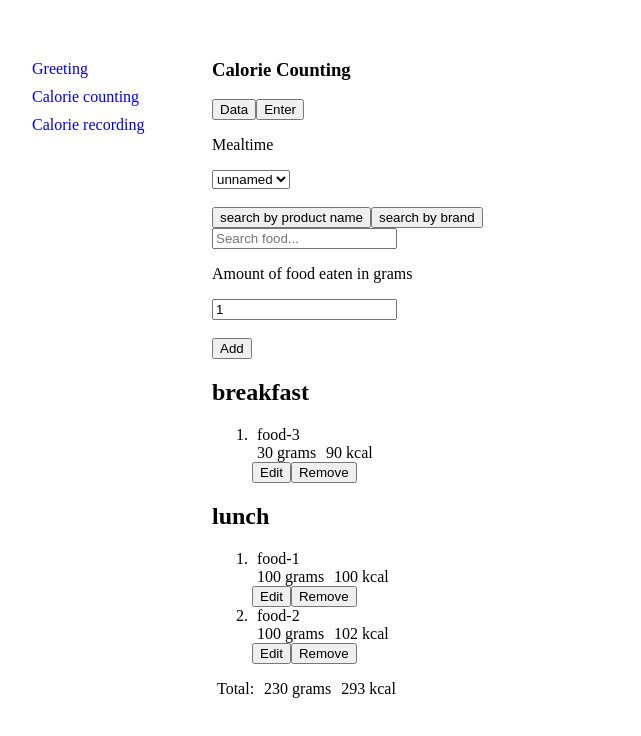
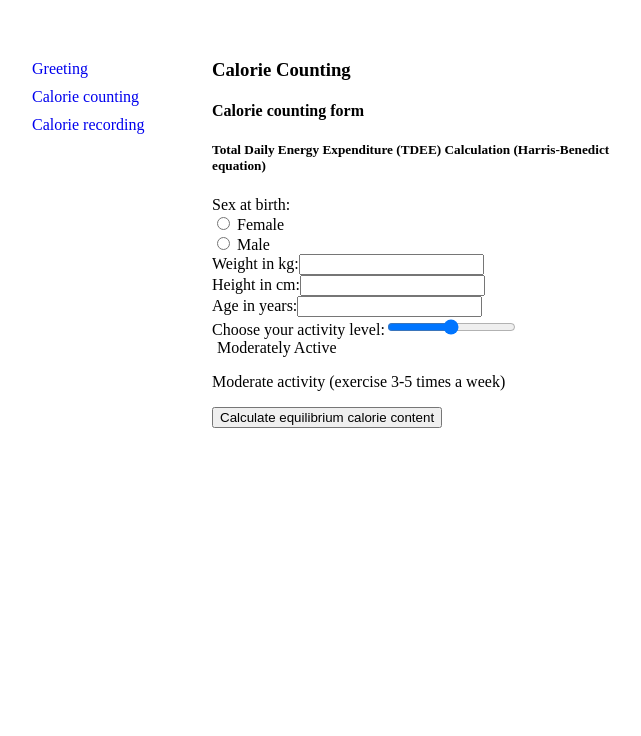
Before and after one commit to KateSerhiienko/calorie-counting-app, a Vue app: page /calorie_counting in a window 1280 px wide. Shown: the top 736 px of the page, without its empty margins (8-649 px from the left). Built offline with nearby package versions, Linux system fonts and the light colour scheme.

Commit message:
add calorie counting form

```diff
--- /dev/null
+++ b/src/components/CalorieCountingForm.vue
@@ -0,0 +1,140 @@
+<template>
+  <h4>Calorie counting form</h4>
+
+  <form @submit.prevent="submitForm">
+    <h5>
+      Total Daily Energy Expenditure (TDEE) Calculation (Harris-Benedict
+      equation)
+    </h5>
+    <div>
+      <label>Sex at birth:</label>
+      <div>
+        <label for="female">
+          <input
+            type="radio"
+            id="female"
+            v-model="formData.sex"
+            value="female"
+            required
+          />
+          Female
+        </label>
+      </div>
+      <div>
+        <label for="male">
+          <input
+            type="radio"
+            id="male"
+            v-model="formData.sex"
+            value="male"
+            required
+          />
+          Male
+        </label>
+      </div>
+    </div>
+    <div>
+      <label for="weight">Weight in kg:</label>
+      <input type="number" id="weight" v-model="formData.weight" required />
+    </div>
+    <div>
+      <label for="height">Height in cm:</label>
+      <input type="number" id="height" v-model="formData.height" required />
+    </div>
+    <div>
+      <label for="age">Age in years:</label>
+      <input type="number" id="age" v-model="formData.age" required />
+    </div>
+    <div>
+      <label for="activity">Choose your activity level:</label>
+      <input
+        type="range"
+        id="activity"
+        v-model="formData.selectedActivity"
+        min="1.2"
+        max="1.9"
+        step="0.175"
+      />
+      <div v-for="activity in activityLevels" :key="activity.value">
+        <div v-if="formData.selectedActivity === activity.value">
+          <span>{{ activity.label }}</span>
+          <p>{{ activity.explanation }}</p>
+        </div>
+      </div>
+    </div>
+
+    <button type="submit">Calculate equilibrium calorie content</button>
+  </form>
+</template>
+
+<script>
+export default {
+  name: 'CalorieCountingForm',
+  data() {
+    return {
+      formData: {
+        sex: '',
+        weight: '',
+        height: '',
+        age: '',
+        selectedActivity: '1.55',
+      },
+      activityLevels: [
+        {
+          label: 'Sedentary',
+          value: '1.2',
+          explanation: 'Sedentary lifestyle (little or no physical activity)',
+        },
+        {
+          label: 'Lightly Active',
+          value: '1.375',
+          explanation: 'Light activity (exercise 1-3 times a week)',
+        },
+        {
+          label: 'Moderately Active',
+          value: '1.55',
+          explanation: 'Moderate activity (exercise 3-5 times a week)',
+        },
+        {
+          label: 'Very Active',
+          value: '1.725',
+          explanation: 'High activity (exercise 6-7 times a week)',
+        },
+        {
+          label: 'Extremely Active',
+          value: '1.9',
+          explanation:
+            'Very high activity (heavy exercise or physical work every day)',
+        },
+      ],
+    };
+  },
+  methods: {
+    submitForm() {
+      let totalDailyEnergyExpenditure;
+      let baseMetabolicRate;
+      const { weight, height, age, sex, selectedActivity } = this.formData;
+
+      if (sex === 'male') {
+        baseMetabolicRate =
+          88.362 + 13.397 * weight + 4.799 * height - 5.677 * age;
+      } else {
+        baseMetabolicRate =
+          447.593 + 9.247 * weight + 3.098 * height - 4.33 * age;
+      }
+
+      const activityMultiplier = parseFloat(selectedActivity);
+
+      totalDailyEnergyExpenditure = baseMetabolicRate * activityMultiplier;
+
+      console.log(totalDailyEnergyExpenditure, sex);
+    },
+  },
+};
+</script>
+
+<style scoped>
+form {
+  max-width: 450px;
+}
+</style>
--- /dev/null
+++ b/src/components/CalorieCountingTotal.vue
@@ -0,0 +1,9 @@
+<template>
+  <h4>calorie counting total</h4>
+</template>
+
+<script>
+export default {
+  name: 'CalorieCountingTotal',
+};
+</script>
--- a/src/components/FoodSearch.vue
+++ b/src/components/FoodSearch.vue
@@ -22,6 +22,7 @@
 <script>
 import axios from 'axios';
 export default {
+  name: 'FoodSearch',
   data() {
     return {
       searchMode: 'byName',
--- a/src/components/Sidebar.vue
+++ b/src/components/Sidebar.vue
@@ -5,6 +5,12 @@
     <router-link to="/calorie_recording">Calorie recording</router-link>
   </div>
 </template>
+
+<script>
+export default {
+  name: 'Sidebar',
+};
+</script>
 
 <style scoped>
 div {
--- a/src/components/pages/CalorieCountingPage.vue
+++ b/src/components/pages/CalorieCountingPage.vue
@@ -1,17 +1,25 @@
 <template>
   <h3>Calorie Counting</h3>
-  <food-input></food-input>
-  <foods-list></foods-list>
+  <calorie-counting-form v-if="countingMode" />
+  <div v-else>
+    <calorie-counting-total />
+    <button @click="countingMode = !countingMode">
+      count the calories again
+    </button>
+  </div>
 </template>
 
 <script>
-import FoodInput from '../FoodInput.vue';
-import FoodsList from '../FoodsList.vue';
+import CalorieCountingForm from '../CalorieCountingForm.vue';
+import CalorieCountingTotal from '../CalorieCountingTotal.vue';
+
 export default {
   name: 'CalorieCountingPage',
-  components: {
-    FoodInput,
-    FoodsList,
+  components: { CalorieCountingForm, CalorieCountingTotal },
+  data() {
+    return {
+      countingMode: true,
+    };
   },
 };
 </script>
--- a/src/components/pages/CalorieRecordingPage.vue
+++ b/src/components/pages/CalorieRecordingPage.vue
@@ -1,7 +1,17 @@
 <template>
   <h3>Calorie Recording</h3>
+  <food-input></food-input>
+  <foods-list></foods-list>
 </template>
 
 <script>
-export default {};
+import FoodInput from '../FoodInput.vue';
+import FoodsList from '../FoodsList.vue';
+export default {
+  name: 'CalorieRecordingPage',
+  components: {
+    FoodInput,
+    FoodsList,
+  },
+};
 </script>
--- a/src/components/pages/GreetingPage.vue
+++ b/src/components/pages/GreetingPage.vue
@@ -3,5 +3,7 @@
 </template>
 
 <script>
-export default {};
+export default {
+  name: 'GreetingPage',
+};
 </script>
```
